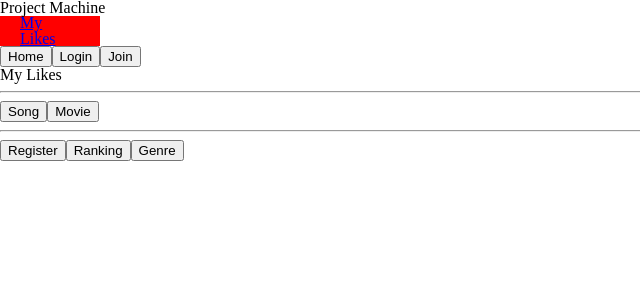
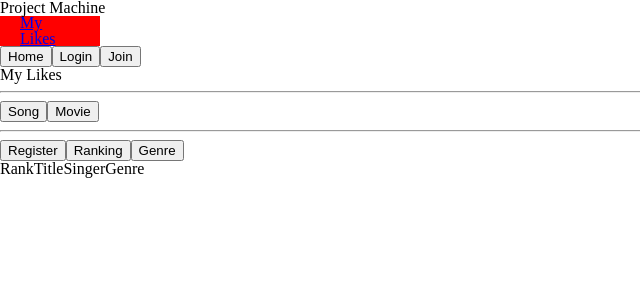
Before and after one commit to hahagarden/project-machine, a React (Create React App) app: page /mylikes/song in a window 1280 px wide. Shown: the top 300 px of the page, without its empty margins (0-640 px from the left). Built offline with nearby package versions, Linux system fonts and the light colour scheme.

Commit message:
Paint table using react-table

```diff
--- a/package.json
+++ b/package.json
@@ -15,6 +15,7 @@
     "react-hook-form": "^7.36.1",
     "react-router-dom": "^6.3.0",
     "react-scripts": "5.0.1",
+    "react-table": "^7.8.0",
     "recoil": "^0.7.5",
     "styled-components": "^5.3.5",
     "typescript": "^4.8.3",
@@ -46,6 +47,7 @@
   },
   "devDependencies": {
     "@types/react-router-dom": "^5.3.3",
+    "@types/react-table": "^7.7.12",
     "@types/recoil": "^0.0.9",
     "@types/styled-components": "^5.1.26"
   }
--- a/src/routes/components_mylikes/Song.tsx
+++ b/src/routes/components_mylikes/Song.tsx
@@ -1,6 +1,7 @@
 import styled from "styled-components";
 import { Routes, Route, Link } from "react-router-dom";
 import Register from "./Register";
+import Table from "./Table";
 
 const Button = styled.button``;
 
@@ -13,6 +14,7 @@ function Song() {
         </Link>
         <Button>Ranking</Button>
         <Button>Genre</Button>
+        <Table />
       </div>
       <Routes>
         <Route path="/register" element={<Register />} />
--- /dev/null
+++ b/src/routes/components_mylikes/Table.tsx
@@ -0,0 +1,47 @@
+import { useMemo } from "react";
+import { useRecoilValue } from "recoil";
+import { useTable } from "react-table";
+import { SongsAtom } from "./atoms_mylikes";
+
+const columnData = [
+  { accessor: "rank", Header: "Rank" },
+  { accessor: "title", Header: "Title" },
+  { accessor: "singer", Header: "Singer" },
+  { accessor: "genre", Header: "Genre" },
+];
+
+const Table = () => {
+  const songs = useRecoilValue(SongsAtom);
+  const columns = useMemo(() => columnData, []);
+  const data = useMemo(() => songs, [songs]);
+  const { getTableProps, getTableBodyProps, headerGroups, rows, prepareRow } =
+    useTable({ columns, data } as any);
+
+  return (
+    <table {...getTableProps()}>
+      <thead>
+        {headerGroups.map((headerGroup) => (
+          <tr {...headerGroup.getFooterGroupProps()}>
+            {headerGroup.headers.map((column) => (
+              <th {...column.getHeaderProps()}>{column.render("Header")}</th>
+            ))}
+          </tr>
+        ))}
+      </thead>
+      <tbody {...getTableBodyProps()}>
+        {rows.map((row) => {
+          prepareRow(row);
+          return (
+            <tr {...row.getRowProps()}>
+              {row.cells.map((cell) => (
+                <td {...cell.getCellProps()}>{cell.render("Cell")}</td>
+              ))}
+            </tr>
+          );
+        })}
+      </tbody>
+    </table>
+  );
+};
+
+export default Table;
```
Also changed, not shown: 1 other file (tests, documents, lock files or other folders).
